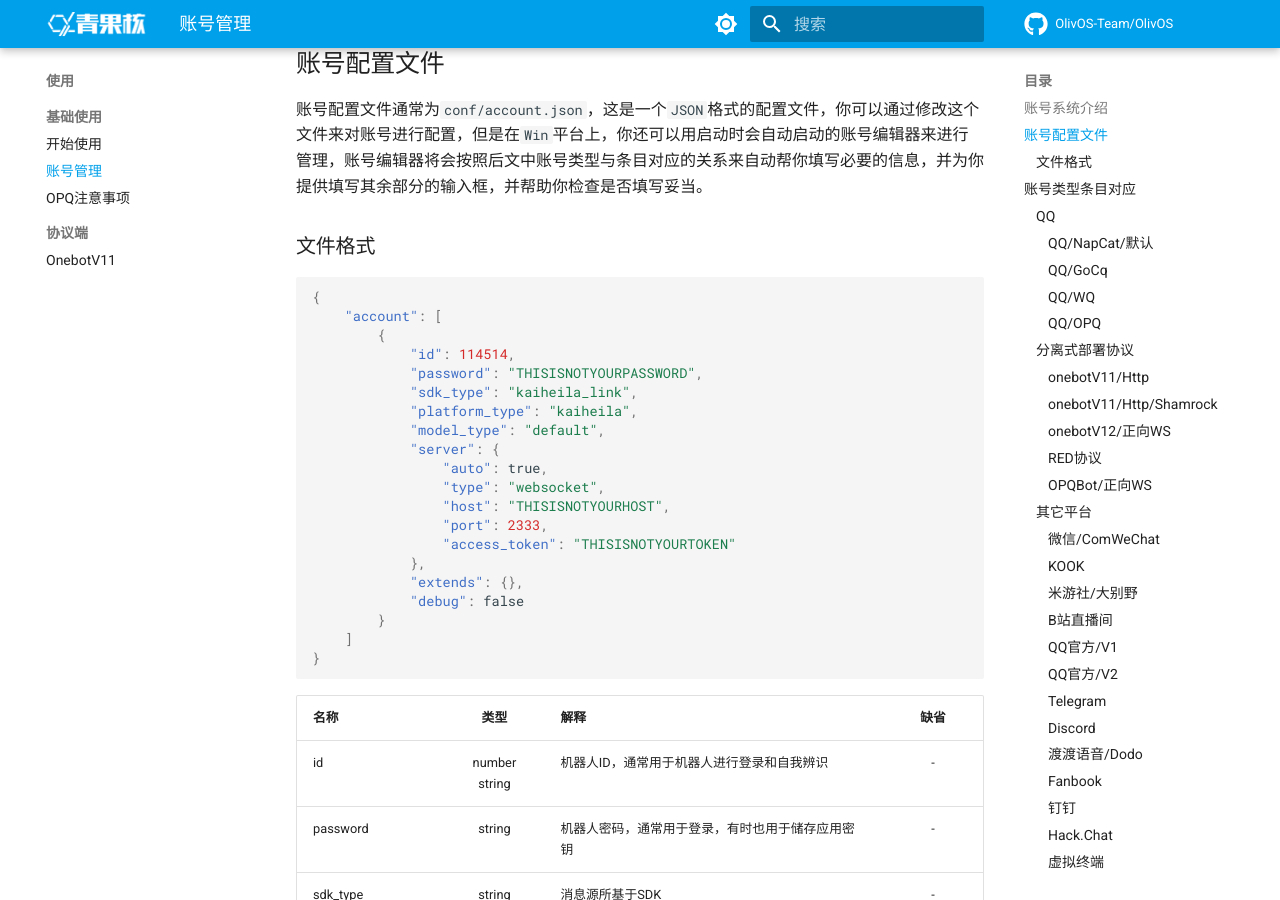
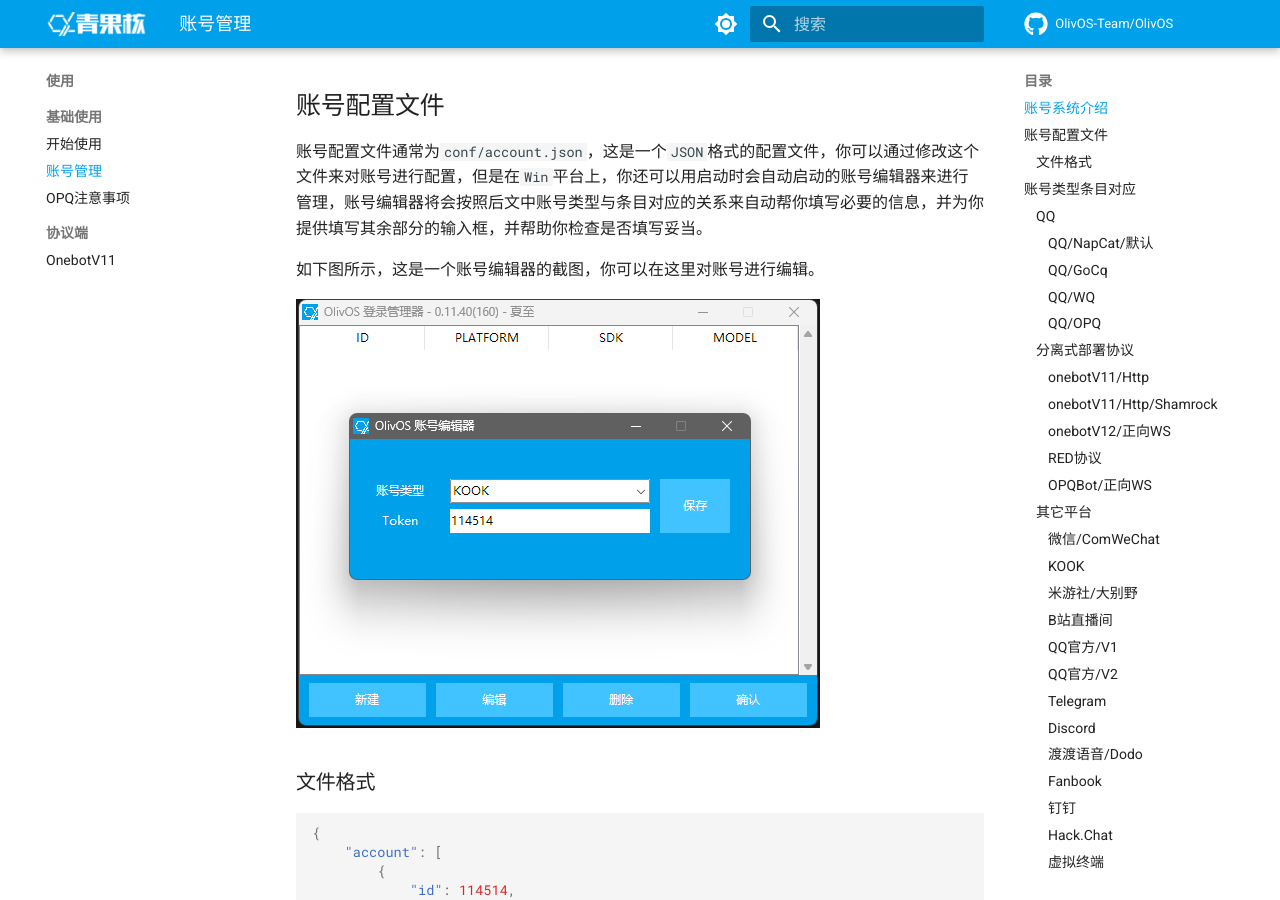
Before and after one commit to OlivOS-Team/OlivOSDoc, an MkDocs documentation site: the page built from docs/User/Account.md, in a window 1280 px wide and 900 px high, scrolled down 324 px. Built offline with MkDocs 1.6.1 and Material for MkDocs 9.7.7, drawn with Linux system fonts in a browser that asks for light colours; comment, search, counter and statistics services are not loaded; some of the changed text lies outside the part shown.

Commit message:
新增说明

````diff
--- a/docs/User/Account.md
+++ b/docs/User/Account.md
@@ -1,4 +1,7 @@
 # 账号管理
+
+
+---
 
 ## 账号系统介绍
 
@@ -7,6 +10,10 @@
 ## 账号配置文件
 
 账号配置文件通常为`conf/account.json`，这是一个`JSON`格式的配置文件，你可以通过修改这个文件来对账号进行配置，但是在`Win`平台上，你还可以用启动时会自动启动的账号编辑器来进行管理，账号编辑器将会按照后文中账号类型与条目对应的关系来自动帮你填写必要的信息，并为你提供填写其余部分的输入框，并帮助你检查是否填写妥当。
+
+如下图所示，这是一个账号编辑器的截图，你可以在这里对账号进行编辑。
+
+![User_Account_002](/User/img/User_Account_002.png)
 
 ### 文件格式
 ```json
@@ -51,6 +58,9 @@
 
 这些条目并不是大多数时候都在所有平台都有用，许多平台只需要一些特定的条目，后文将会对这些对应情况进行说明。
 你需要关注的是`sdk_type`、`platform_type`、`model_type`这些条目，它们将直接决定`OlivOS`对待该条账号配置的模式。
+
+
+---
 
 
 ## 账号类型条目对应
````
Also changed, not shown: other parts of docs/User/Account.md (+1 -1 lines), docs/User/img/User_Account_002.png (added).
